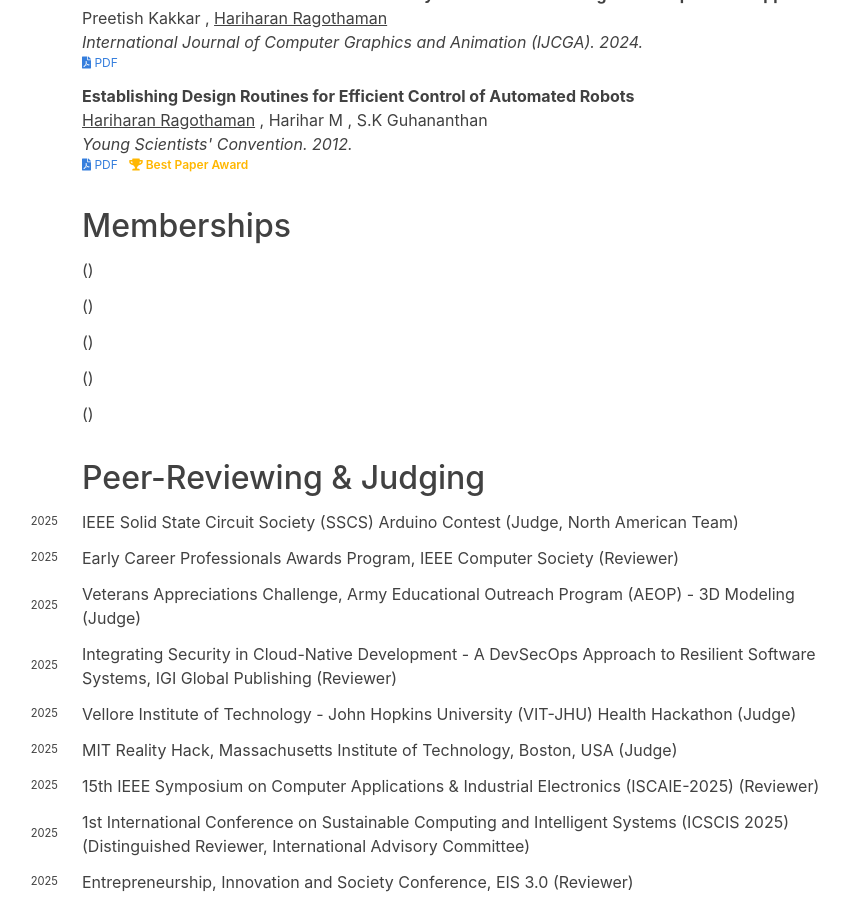
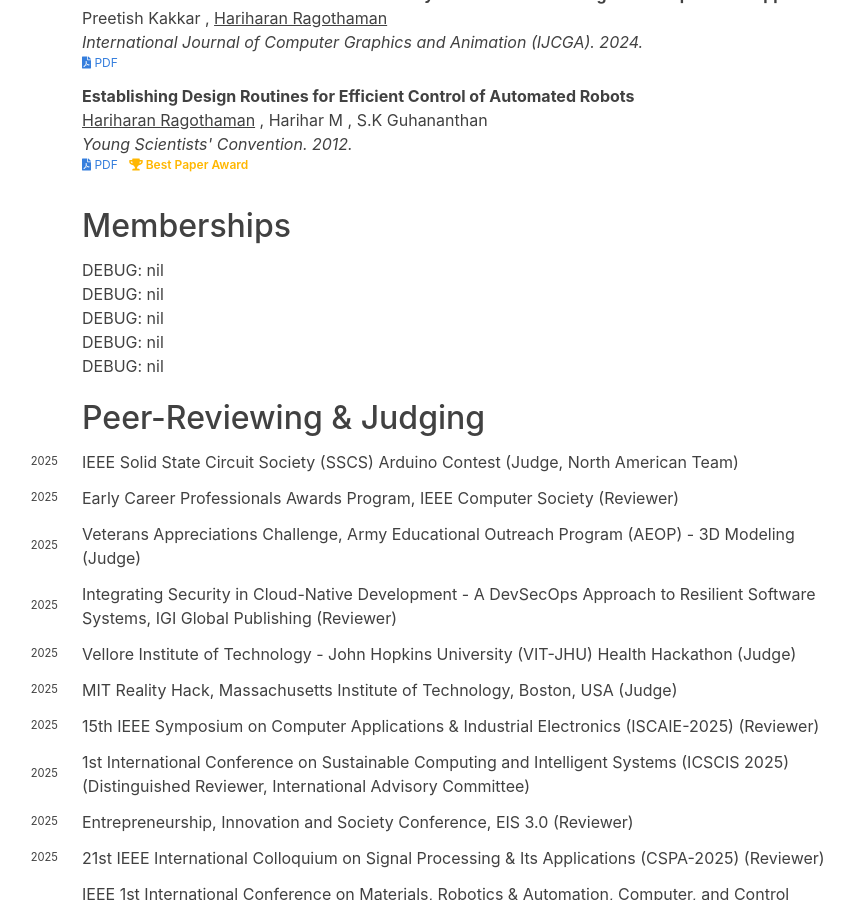
Before and after one commit to hariharanragothaman/hariharanragothaman.github.io, a Jekyll site: the page built from cv.md, in a window 1280 px wide and 900 px high, scrolled down 2510 px. Shown: the whole window, without its empty margins (250-1104 px from the left). Built offline with Jekyll 4.4.1, drawn with Linux system fonts in a browser that asks for light colours; nearby versions of some CDN libraries; some web fonts are replaced.

Commit message:
Polishes and Updates

```diff
--- a/_includes/cv/membership.html
+++ b/_includes/cv/membership.html
@@ -1,18 +1,4 @@
 <!-- cv/membership.html -->
-<div class="cv-left-date">
-    {{ venue.year }}
+<div>
+    DEBUG: {{ venue | inspect }}
 </div>
-
-<div>
-    <!-- If you want to link to the institution, add a 'url' field to your YAML and adjust accordingly -->
-    {% if venue.url %}
-    <a href="{{ venue.url }}">{{ venue.institution }}</a>
-    {% else %}
-    {{ venue.institution }}
-    {% endif %}
-
-    <!-- Show the position: -->
-    ({{ venue.position }})
-</div>
-
-<div class="cv-spacer"></div>
```
